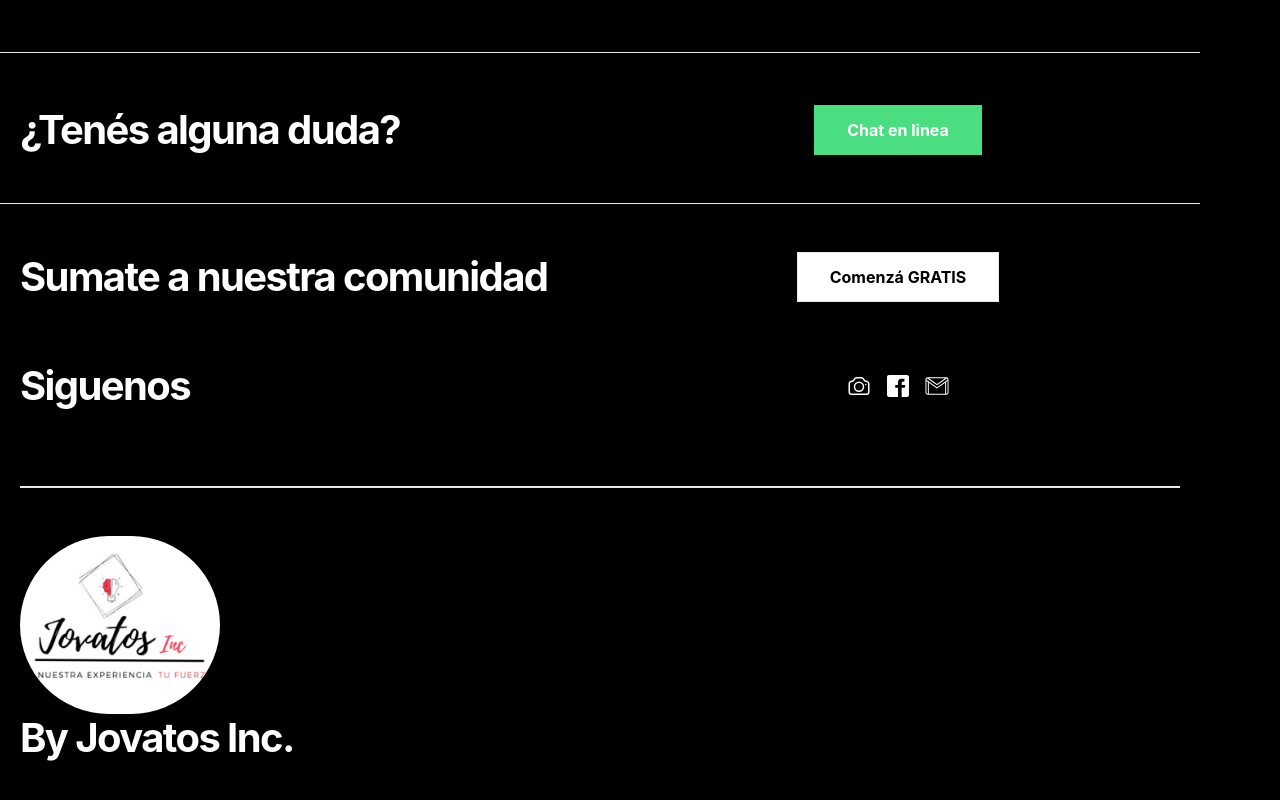
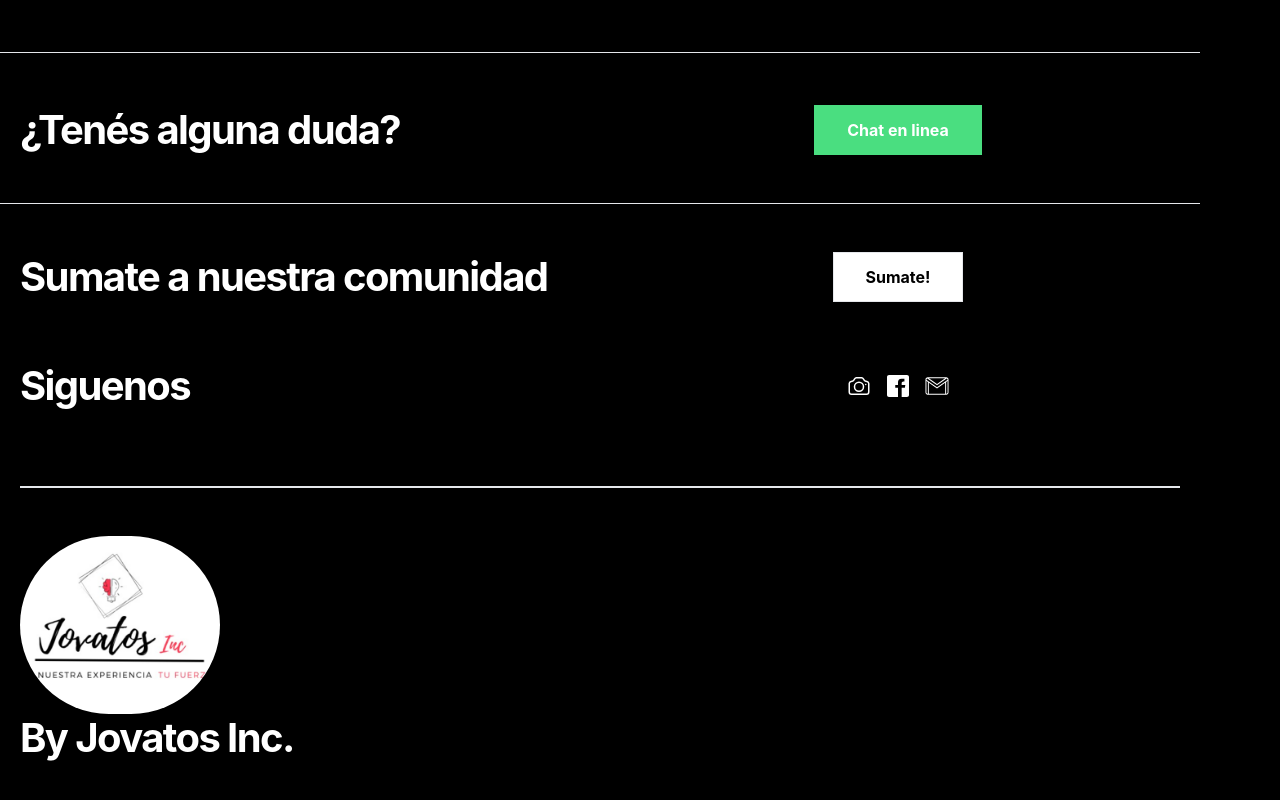
Before and after one commit to jorgehara/Emprende-Nexus, a Next.js app: page / in a window 1280 px wide. Shown: the part 1001-1801 px from the top of the page. Built offline with nearby package versions, Linux system fonts and the light colour scheme.

Commit message:
commit botones a encuesta

```diff
--- a/components/auto-diagnostico.tsx
+++ b/components/auto-diagnostico.tsx
@@ -19,7 +19,7 @@ const AutoDiagnostico = () => {
           />
         <div className="flex flex-col lg:flex-row justify-center items-center lg:pl-4 lg:w-1/2">
           <a
-            href="https://wa.me/543794051686?Somos%20CEDRO%20Woods%20realizamos%20muebles%20con%20diseños%20personalizados%20y%20a%20medida.%20Esperamos%20su%20consulta!!%20:D"
+            href="https://quizify.us/quizzes/3201?gpt=true&topic=Encuesta%20Laboral&language=es-ES"
             target="_blank"
             className="mx-3 bg-green-400 hover:bg-white hover:text-green-400 border border-green-400 text-white font-bold py-3 px-12 lg:px-8 duration-200 transition-colors mb-6 lg:mb-0"
           >
--- a/components/footer.tsx
+++ b/components/footer.tsx
@@ -16,7 +16,7 @@ const Footer = () => {
               href="https://nextjs.org/docs/basic-features/pages"
               className="mx-3 bg-white hover:bg-white hover:text-black border border-green text-black font-bold py-3 px-12 lg:px-8 duration-200 transition-colors mb-6 lg:mb-0"
             >
-              Comenzá GRATIS
+            Sumate!
             </a>
           </div>
         </div>
@@ -68,7 +68,7 @@ fill='#ffff'
         </div>
       </Container>
       <Container>
-        <div className="py-12 border-t-2 flex-col justify-center  items-center">
+        <div className="py-12 border-t-2 flex-col justify-center items-center">
           <Image
           className='rounded-full items-center'
             src="/JovatosTeam.png"
```
